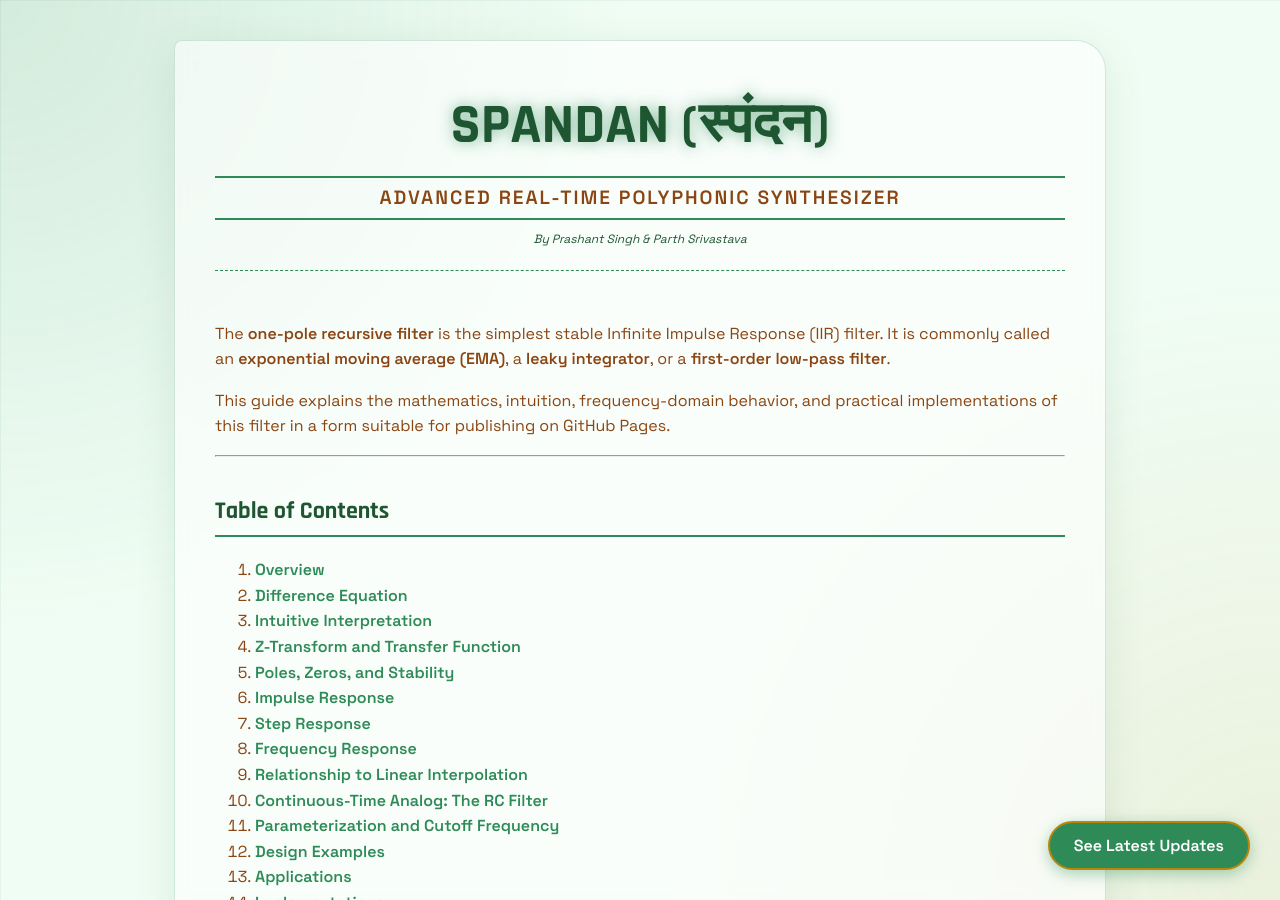
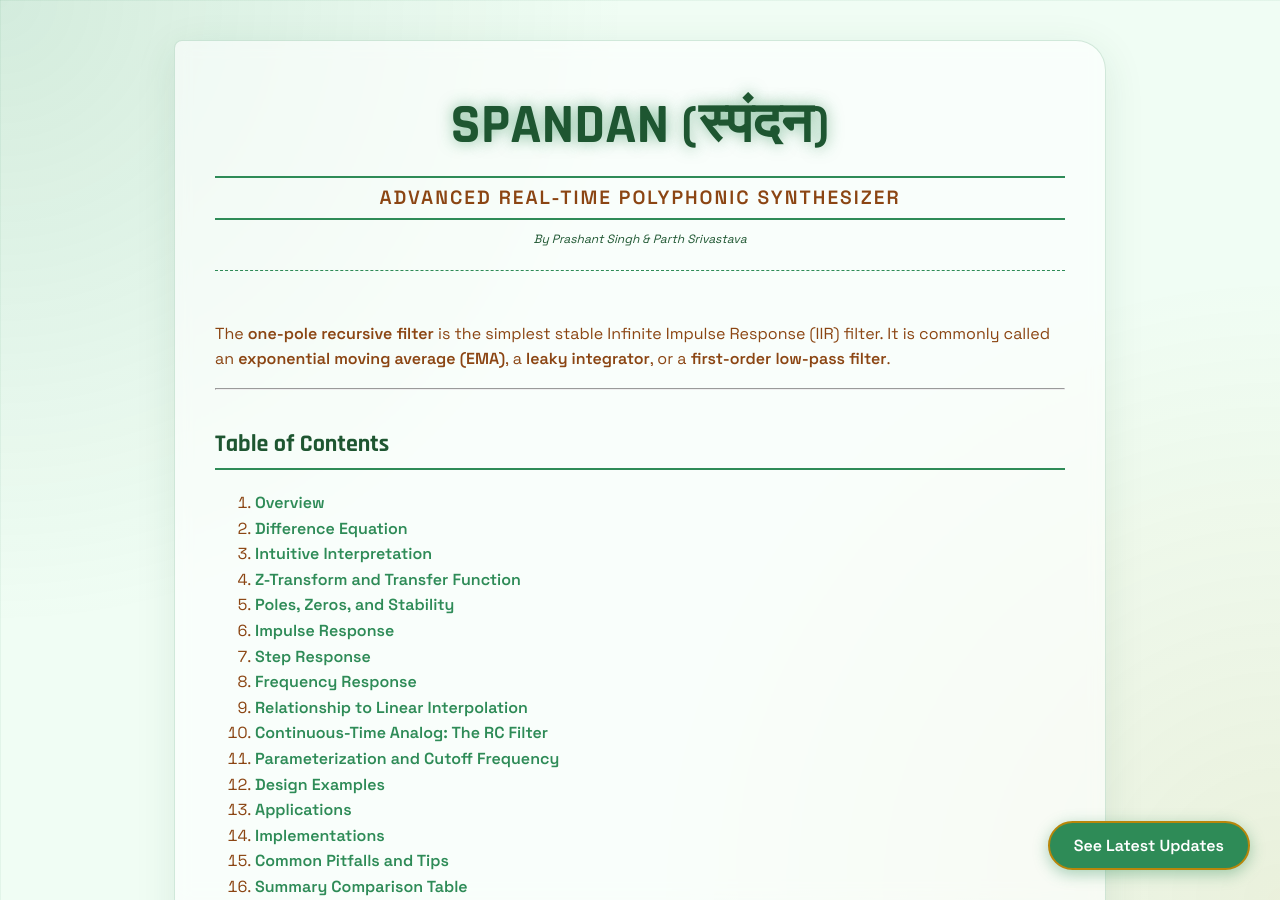
Before and after one commit to cryparc/Spandan, a Jekyll site: the page built from docs/one-pole-recursive-filter.md, in a window 1280 px wide and 900 px high. Built offline with Jekyll 4.4.1, drawn with Linux system fonts in a browser that asks for light colours; our own code applies the rules of GitHub Pages for plain Markdown files.

Commit message:
Updated One Pole Recursive Filter File

```diff
--- a/docs/one-pole-recursive-filter.md
+++ b/docs/one-pole-recursive-filter.md
@@ -12,8 +12,6 @@ tags: [signal processing, DSP, filters, recursive filters, exponential smoothing
 # One-Pole Recursive Filter & Linear Interpolation with an Exponential Coefficient
 
 The **one-pole recursive filter** is the simplest stable Infinite Impulse Response (IIR) filter. It is commonly called an **exponential moving average (EMA)**, a **leaky integrator**, or a **first-order low-pass filter**.
-
-This guide explains the mathematics, intuition, frequency-domain behavior, and practical implementations of this filter in a form suitable for publishing on GitHub Pages.
 
 ---
 
```
